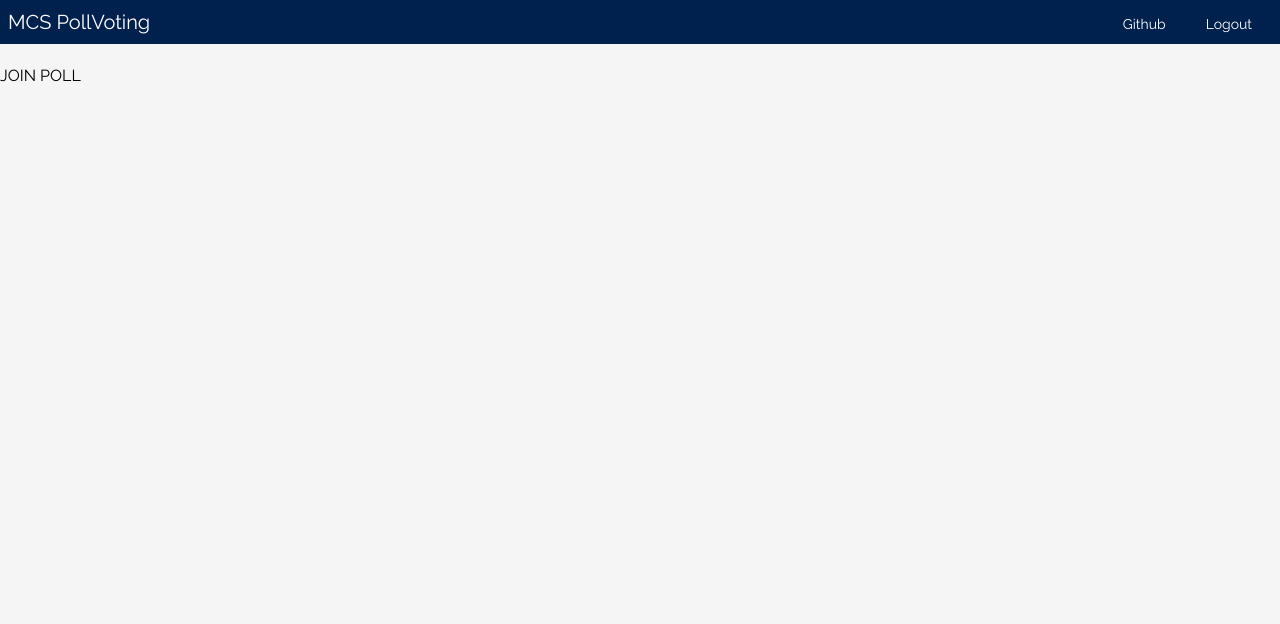
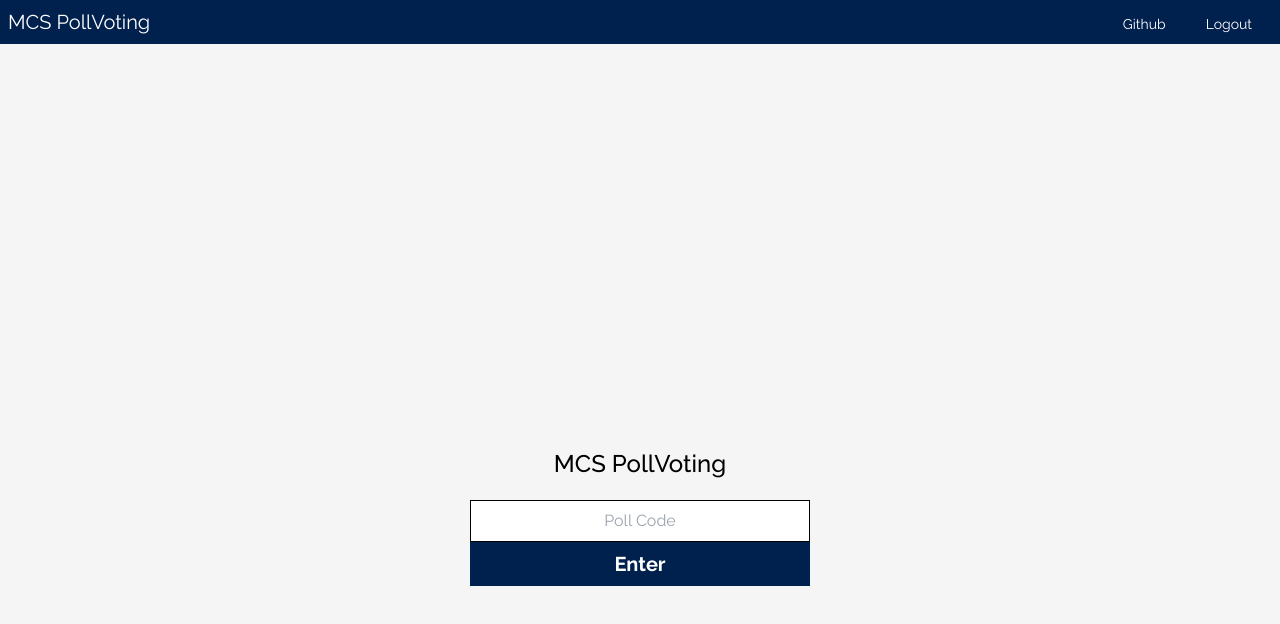
Before and after one commit to utmgdsc/PollVotingSystem, a React (Create React App) app in the folder client/: page / in a window 1280 px wide. Shown: the top 624 px of the page. Built offline with nearby package versions, Linux system fonts and the light colour scheme.

Commit message:
Add JoinPage Progress

```diff
--- a/client/src/App.tsx
+++ b/client/src/App.tsx
@@ -17,9 +17,9 @@ const App = () => {
   ];
 
   return (
-    <div className={"min-h-screen bg-background"}>
+    <div className={"h-screen bg-background"}>
       <Navbar options={arr} />
-      <div className={"justify-center py-2 my-3"}>
+      <div className={"flex justify-center items-center"}>
         <BrowserRouter>
           <Switch>
             <Route exact path={"/"}>
--- a/client/src/pages/JoinPoll.tsx
+++ b/client/src/pages/JoinPoll.tsx
@@ -1,5 +1,37 @@
-import React from "react";
+import React, { useState } from "react";
 
 export const JoinPoll = () => {
-  return <div>JOIN POLL</div>;
+  const [pollCode, setPollCode] = useState("");
+
+  const joinPollRoom = () => {
+    console.log("Button was submitted");
+    console.log(`Poll Code is: ${pollCode}`);
+  };
+
+  return (
+    <div className={"block text-center mt-96 px-5"}>
+      <p className={"text-2xl py-2 my-3 font-medium"}>MCS PollVoting</p>
+      <div className={"flex flex-col"}>
+        <input
+          className={"focus:outline-none text-center border border-black py-2"}
+          type={"text"}
+          placeholder={"Poll Code"}
+          value={pollCode}
+          onChange={(e) => setPollCode(e.target.value)}
+        />
+        <div
+          className={
+            "py-2 inline-block bg-primary hover:bg-hover cursor-pointer px-36"
+          }
+        >
+          <p
+            className={"text-xl font-bold text-white text-center"}
+            onClick={() => joinPollRoom()}
+          >
+            Enter
+          </p>
+        </div>
+      </div>
+    </div>
+  );
 };
--- a/client/src/pages/VotePage.tsx
+++ b/client/src/pages/VotePage.tsx
@@ -27,7 +27,7 @@ export const VotePage = ({ question, options }: VotePageParams) => {
   };
 
   return (
-    <div className={"flex items-center flex-col px-5"}>
+    <div className={"flex flex-col items-center px-5"}>
       <p className={"text-center text-3xl mt-4 mb-12"}>Poll Name</p>
       <div className={"max-w-xl"}>
         <p className={"text-2xl mb-5 text-center my-5"}>{question}</p>
--- a/client/tsconfig.json
+++ b/client/tsconfig.json
@@ -1,6 +1,6 @@
 {
   "compilerOptions": {
-    "target": "es5",
+    "target": "es6",
     "lib": ["dom", "dom.iterable", "esnext"],
     "allowJs": true,
     "skipLibCheck": true,
```
